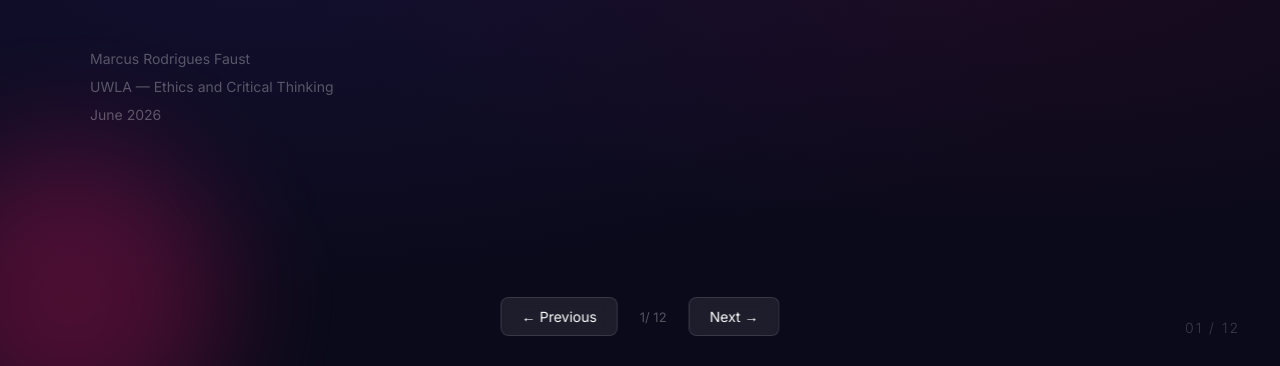
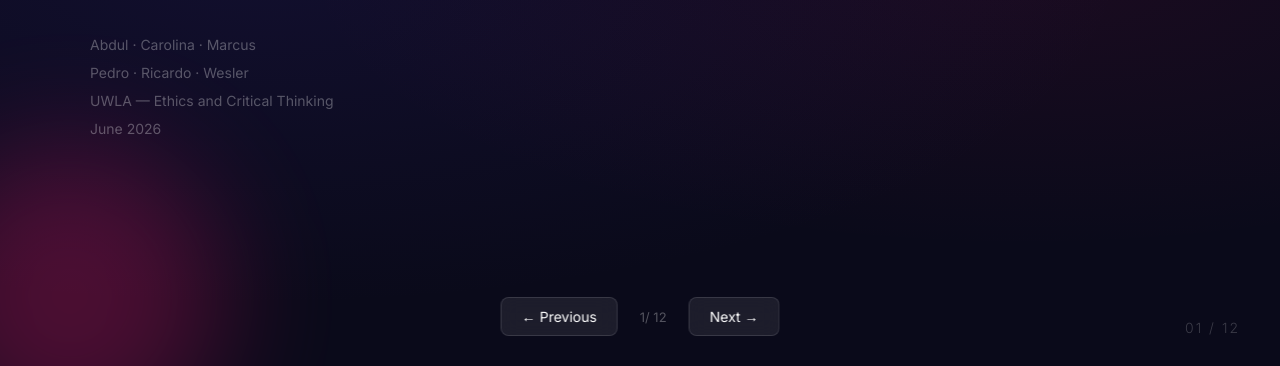
Before and after one commit to marcusrfaust/presentations-uwla, a plain HTML site: page en.html in a window 1280 px wide. Shown: the part 434-800 px from the top of the page. Drawn offline with Linux system fonts and the light colour scheme.

Commit message:
Add group members: Abdul, Carolina, Marcus, Pedro, Ricardo, Wesler

```diff
--- a/en.html
+++ b/en.html
@@ -391,7 +391,8 @@
     <h1>Oil Prices in the <span class="highlight">Post-War Era</span></h1>
     <p class="subtitle">How different news sources covered the return of oil prices to pre-war levels after the closure of the Strait of Hormuz — a critical analysis of editorial bias</p>
     <div class="meta">
-      <p>Marcus Rodrigues Faust</p>
+      <p>Abdul · Carolina · Marcus</p>
+      <p>Pedro · Ricardo · Wesler</p>
       <p>UWLA — Ethics and Critical Thinking</p>
       <p>June 2026</p>
     </div>
@@ -817,7 +818,7 @@
         "The true leverage point of critical thinking lies in perceiving that media does not merely report facts — it constructs the political and economic meaning of those facts to legitimize specific agendas."
       </p>
     </div>
-    <p style="margin-top:60px;color:rgba(255,255,255,0.2);font-size:14px;">Marcus Rodrigues Faust · UWLA · June 2026</p>
+    <p style="margin-top:60px;color:rgba(255,255,255,0.2);font-size:14px;">Abdul · Carolina · Marcus · Pedro · Ricardo · Wesler · UWLA · June 2026</p>
   </div>
   <div class="slide-number">12 / 12</div>
 </section>
```
Also changed, not shown: index.html (+3 -2 lines).
